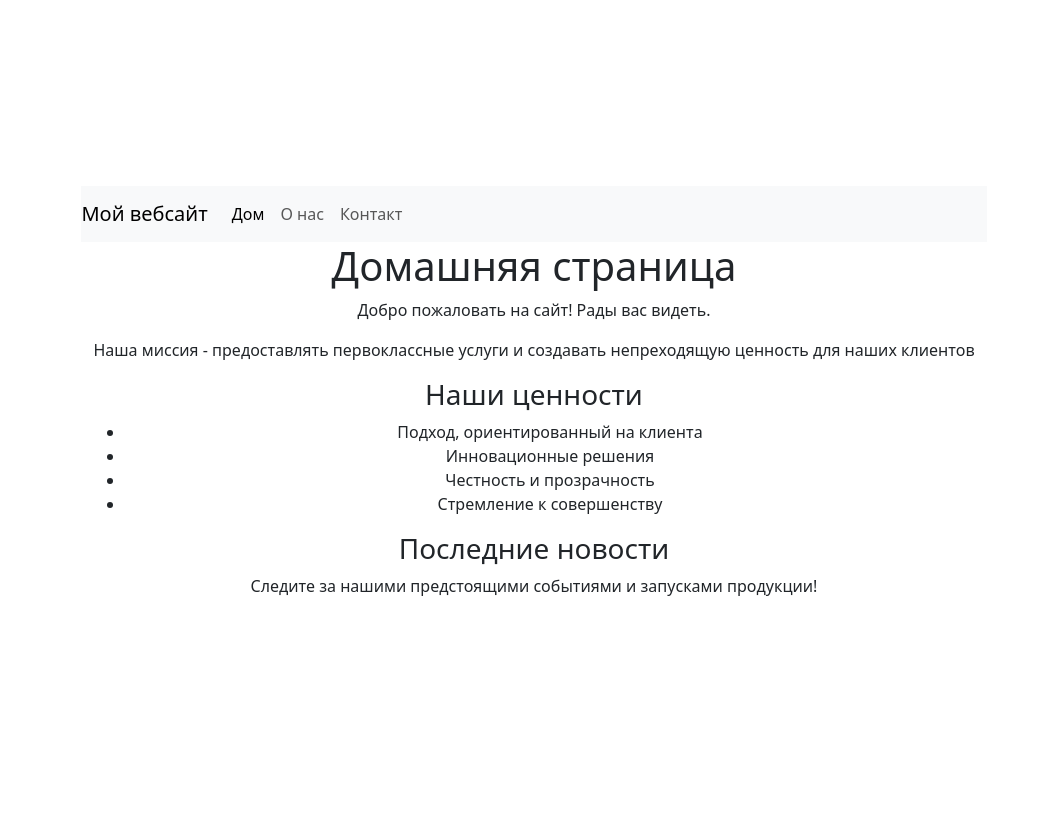
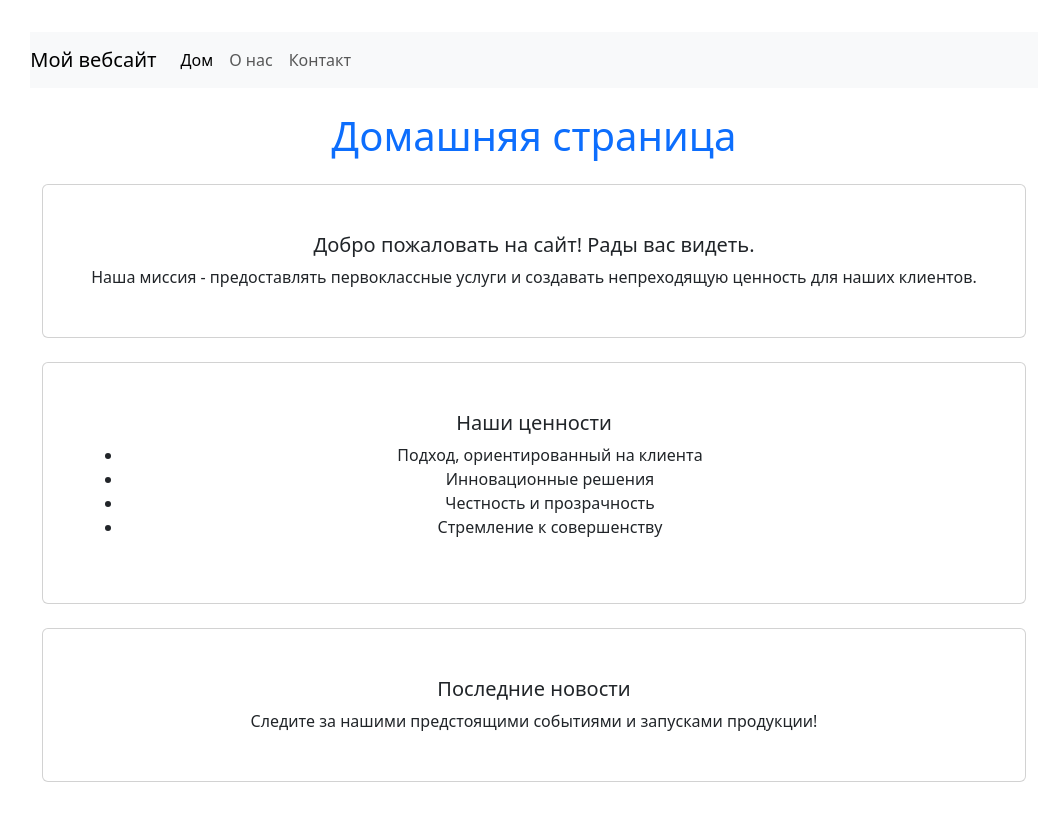
Before and after one commit to AzatMukashov/hw-js-34, a React (Vite) app: page / in a window 1280 px wide. Shown: the whole page, without its empty margins (106-1163 px from the left). Built offline with nearby package versions, Linux system fonts and the light colour scheme.

Commit message:
Переделал разметку в react-bootstrap для общей стилистики кода

```diff
--- a/src/components/Home.tsx
+++ b/src/components/Home.tsx
@@ -1,22 +1,38 @@
-import { Col, Container, Row } from 'react-bootstrap';
+import { Card, Col, Container, Row } from 'react-bootstrap';
 
 const Home = () => {
   return (
     <Container>
       <Row>
         <Col>
-          <h1>Домашняя страница</h1>
-          <p>Добро пожаловать на сайт! Рады вас видеть.</p>
-          <p>Наша миссия - предоставлять первоклассные услуги и создавать непреходящую ценность для наших клиентов</p>
-          <h3>Наши ценности</h3>
+          <h1 className="text-primary my-4">Домашняя страница</h1>
+          <Card className="mb-4">
+            <Card.Body>
+              <Card.Title>Добро пожаловать на сайт! Рады вас видеть.</Card.Title>
+              <Card.Text>
+                Наша миссия - предоставлять первоклассные услуги и создавать непреходящую ценность для наших клиентов.
+              </Card.Text>
+            </Card.Body>
+          </Card>
+          <Card className="mb-4">
+            <Card.Body>
+              <Card.Title>Наши ценности</Card.Title>
               <ul>
                 <li>Подход, ориентированный на клиента</li>
                 <li>Инновационные решения</li>
                 <li>Честность и прозрачность</li>
                 <li>Стремление к совершенству</li>
               </ul>
-          <h3>Последние новости</h3>
-          <p>Следите за нашими предстоящими событиями и запусками продукции!</p>
+            </Card.Body>
+          </Card>
+          <Card>
+            <Card.Body>
+              <Card.Title>Последние новости</Card.Title>
+              <Card.Text>
+                Следите за нашими предстоящими событиями и запусками продукции!
+              </Card.Text>
+            </Card.Body>
+          </Card>
         </Col>
       </Row>
     </Container>
```
Lines whose indentation alone changed are shown as unchanged.
